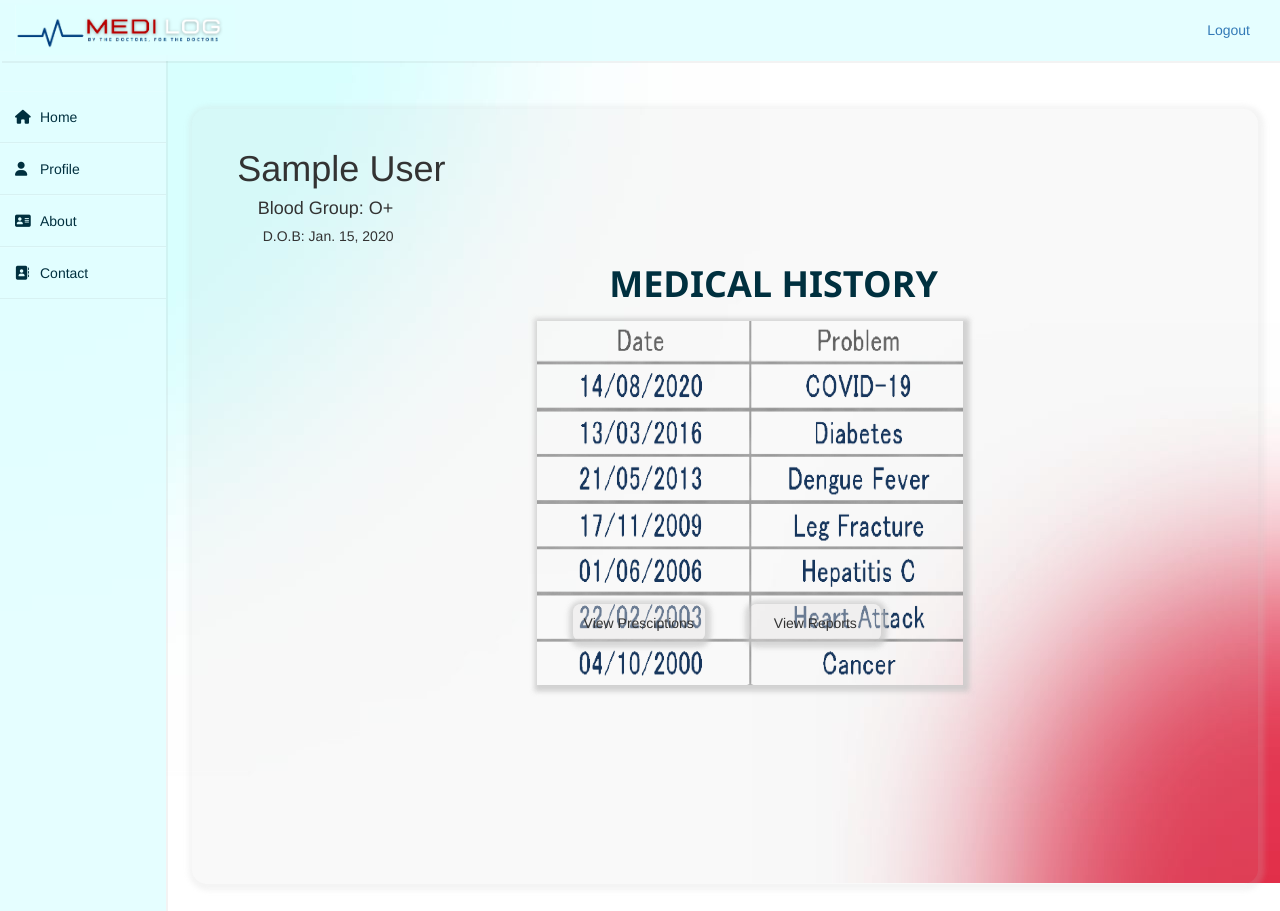
After one commit to ask4shahzaib/MediLog, a Django app: template BackEndApp/templates/BackEndApp/Summary.html in a window 1280 px wide. The commit adds this page. Run offline with Django 3.2, Linux system fonts and the light colour scheme; the template is opened without the code that fills it: values that come from a table or form of the project are taken from there, others are empty; tables that the repository leaves empty hold one stand-in row (values such as "Sample post"); some libraries are stand-ins or nearby versions.

Commit message:
Summary Page working

```diff
--- a/BackEndApp/templates/BackEndApp/Profile.html
+++ b/BackEndApp/templates/BackEndApp/Profile.html
@@ -53,6 +53,8 @@
                 {% if patient%}
                 <li class="li1"><a href="{% url 'feed' %}"><i class="fas fa-home"></i>Home</a></li>
                 <li class="li1"><a href="{% url 'profile' %}"><i class="fas fa-user"></i>Profile</a></li>
+                <li><a href="{% url 'summary' %}"><i class="fas fa-laptop-medical"></i>Summary</a></li>
+                <li><a href="#"><i class="fas fa-laptop-medical"></i>Summary</a></li>
                 <li class="li1"><a href="#"><i class="glyphicon glyphicon-ok" style="padding-right: 9px;"></i>Trusted
                         Contact</a></li>
                 <li class="li1"><a href="#"><i class="fas fa-users"></i>View Connections</a></li>
--- /dev/null
+++ b/BackEndApp/templates/BackEndApp/Summary.html
@@ -0,0 +1,86 @@
+{%load static%}
+<!DOCTYPE html>
+<html>
+
+<head>
+    <title>Summary</title>
+
+    <link rel="JavaScript" href="{% static '/js/index.js' %}" />
+    <link rel="stylesheet" href="{% static '/css/styles.css' %}" />
+    <link rel="icon" href="{% static 'images/UI/favicon1.ico' %}" />
+    <link rel="preconnect" href="https://fonts.gstatic.com">
+    <link href="https://fonts.googleapis.com/css2?family=Poppins:wght@300&display=swap" rel="stylesheet">
+    <link rel="stylesheet" href="https://maxcdn.bootstrapcdn.com/bootstrap/3.4.1/css/bootstrap.min.css">
+    <link rel="JavaScript" href="{% static '/js/index.js' %}" />
+    <script src="https://kit.fontawesome.com/b99e675b6e.js"></script>
+    <link href="http://maxcdn.bootstrapcdn.com/bootstrap/3.2.0/css/bootstrap.min.css" rel="stylesheet">
+    <script src="http://ajax.googleapis.com/ajax/libs/jquery/1.7.1/jquery.min.js"></script>
+    <link rel="stylesheet" href="http://cdn.datatables.net/1.10.2/css/jquery.dataTables.min.css">
+    </style>
+    <script type="text/javascript" src="http://cdn.datatables.net/1.10.2/js/jquery.dataTables.min.js"></script>
+    <script type="text/javascript" src="http://maxcdn.bootstrapcdn.com/bootstrap/3.2.0/js/bootstrap.min.js"></script>
+
+
+</head>
+
+<body class="bBody">
+
+    <!-- rgb(227, 254, 255); -->
+    <nav class="navbar navbar-fixed-top" style="background-color: rgba(227, 254, 255, 0.9); padding: 5px 0px; margin: 0px 0px; box-shadow: 2px 2px rgba(134, 133, 133, 0.1);">
+        <div class="container-fluid">
+
+            <div class="navbar-header">
+                <a href="#" class="navbar-left">
+                    <!--<span class="glyphicon glyphicon-search"></span>-->
+                    <img src="{% static 'images/UI/logo.png' %}" width="auto" height="50px">
+                </a>
+            </div>
+
+            <div class="collapse navbar-collapse navbar-right" id="navbarSupportedContent">
+
+                <ul class="nav navbar-nav float-left ml-auto">
+                    <li><a href="{% url 'logout' %}">Logout</span></a></li>
+                </ul>
+            </div>
+
+        </div>
+    </nav>
+
+
+
+    <div class="wrapper">
+        <div class="sidebar">
+            <ul class="ul1">
+                {% if check%}
+                <li class="li1"><a href="{% url 'feed' %}"><i class="fas fa-home"></i>Home</a></li>
+                <li class="li1"><a href="{% url 'profile' %}"><i class="fas fa-user"></i>Profile</a></li>
+                <li><a href="{% url 'summary' %}"><i class="fas fa-laptop-medical"></i>Summary</a></li>
+                <li class="li1"><a href="#"><i class="glyphicon glyphicon-ok" style="padding-right: 9px;"></i>Trusted
+                        Contact</a></li>
+                <li class="li1"><a href="#"><i class="fas fa-users"></i>View Connections</a></li>
+                <li class="li1"><a href="#"><i class="fas fa-address-book"></i>Contact Us</a></li>
+                {%endif%} {%if not check%}
+                <!-- Doctor's Sidebar  -->
+                <li class="li1"><a href="{% url 'feed' %}"><i class="fas fa-home"></i>Home</a></li>
+                <li class="li1"><a href="{% url 'profile' %}"><i class="fas fa-user"></i>Profile</a></li>
+                <li class="li1"><a href="#"><i class="fas fa-address-card"></i>About</a></li>
+                <li class="li1"><a href="#"><i class="fas fa-address-book"></i>Contact</a></li>
+                {%endif%}
+            </ul>
+
+        </div>
+
+    </div>
+
+
+    <div class="usableBody">
+        {% block content%}
+        <h1 style="padding-left: 2%;">{{patient}}</h1>
+        <h4 style="padding-left: 4%;">Blood Group: O+</h4>
+        <h5 style="padding-left: 4.5%;">D.O.B: {{patient.dob}}</h5>
+
+        <h1 style="padding-left: 38.6%; font-weight:600; font-family: 'Segoe UI', Tahoma, Geneva, Verdana, sans-serif; color: #00303f;">MEDICAL HISTORY</h1>
+        <img src="{% static 'images/UI/summary.png' %}" alt=" " class="summaryOfPatient">
+        <button type="" value="" style="margin-left: 35%;" class="viewButton">View Presciptions</button>
+        <button type="" value="" class="viewButton" style="margin-left: 4%;">View Reports</button> {%endblock%}
+    </div>
--- a/BackEndApp/templates/BackEndApp/doctorHomePage.html
+++ b/BackEndApp/templates/BackEndApp/doctorHomePage.html
@@ -50,8 +50,9 @@
 
         <!-- Search  bar of doctor to search patient by CNIC -->
         <div class="sBar">
-            <form action="">
-                <input type="text" class="form-control" placeholder="Search Patient - by CNIC">
+            <form action="/summary/" method="POST">
+                {%csrf_token%}
+                <input type="text" name="cnic" class="form-control" placeholder="Search Patient - by CNIC">
             </form>
         </div>
 
--- a/BackEndApp/templates/BackEndApp/patientHomePage.html
+++ b/BackEndApp/templates/BackEndApp/patientHomePage.html
@@ -44,6 +44,7 @@
             <ul class="ul1">
                 <li class="li1"><a href="{% url 'feed' %}"><i class="fas fa-home"></i>Home</a></li>
                 <li class="li1"><a href="{% url 'profile' %}"><i class="fas fa-user"></i>Profile</a></li>
+                <li><a href="{% url 'summary' %}"><i class="fas fa-laptop-medical"></i>Summary</a></li>
                 <li class="li1"><a href="#"><i class="glyphicon glyphicon-ok" style="padding-right: 9px;"></i>Trusted Contact</a></li>
                 <li class="li1"><a href="#"><i class="fas fa-users"></i>View Connections</a></li>
                 <li class="li1"><a href="#"><i class="fas fa-address-book"></i>Contact Us</a></li>
--- a/BackEndApp/urls.py
+++ b/BackEndApp/urls.py
@@ -9,7 +9,7 @@ urlpatterns = [
     path('logout/', views.logoutUser, name='logout'),
     path('prescription/', views.prescription, name='prescription'),
     path('profile/', views.profile, name='profile'),
-
+    path('summary/', views.summary, name='summary'),
     path('reset_password/',
          auth_views.PasswordResetView.as_view(
              template_name="BackEndApp/password_reset.html"),
--- a/static/css/styles.css
+++ b/static/css/styles.css
@@ -1,8 +1,6 @@
 .signUpBody {
-    /* background-image: url("images/login.jpg"); */
     background-image: url("/images/UI/Signup92.jpg");
     background-repeat: no-repeat;
-    /* background-size:cover; */
     background-size: 100%;
     font-family: 'Montserrat', sans-serif;
     background-attachment: fixed;
@@ -30,7 +28,6 @@
 /**************************************************** classes **************************************************/
 
 .logo {
-    /*logo orientation at signup page*/
     height: 15%;
     width: 35%;
     position: relative;
@@ -68,8 +65,19 @@
     position: absolute;
     left: 15%;
     top: 12%;
-    bottom: 12%;
-    /* height: 100%; */
+    height: 85%;
+    width: 83.3%;
+    box-shadow: 1.5px 1.5px 5px 5px rgba(199, 199, 199, 0.2);
+    border-radius: 15px;
+    background-color: rgba(199, 199, 199, 0.1);
+}
+
+.usableBody2 {
+    padding: 20px 25px;
+    position: absolute;
+    left: 15%;
+    top: 12%;
+    margin-bottom: 12%;
     height: fit-content;
     width: 83.3%;
     box-shadow: 1.5px 1.5px 5px 5px rgba(199, 199, 199, 0.2);
@@ -84,17 +92,15 @@
     text-align: center;
     display: flex;
     justify-content: center;
-    padding: 0.5% 2.5%;
-    height: fit-content;
+    padding: 1% 2.5%;
+    height: auto;
     width: auto;
-    /* border-radius: 0.8em; */
     position: absolute;
     background-color: #bce6eb;
     color: black;
     opacity: 0.8;
     left: 10%;
-    /* top: 2.5%; */
-    /* box-shadow: 1px 1px 2px 2px #888888; */
+    top: 2.5%;
 }
 
 .login_ {
@@ -118,7 +124,7 @@
 .animate {
     display: block;
     letter-spacing: 1px;
-    padding-top: 0px;
+    padding-top: 2px;
     text-align: center;
 }
 
@@ -192,11 +198,11 @@
     border: 2px solid #00303f;
     font-size: 15px;
     letter-spacing: 2px;
-    padding: 10px 110px;
+    padding: 20px 110px;
     text-transform: uppercase;
     cursor: pointer;
     display: inline-block;
-    margin: 15px 30px;
+    margin: 20px 30px;
     -webkit-transition: all 0.4s;
     -moz-transition: all 0.4s;
     transition: all 0.4s;
@@ -245,7 +251,7 @@
 }
 
 .wrapper .sidebar {
-    width: fit-content;
+    width: 13%;
     height: 100%;
     background: rgba(227, 254, 255, 0.9);
     padding: 40px 0px;
@@ -285,27 +291,6 @@
     color: rgb(227, 254, 255);
 }
 
-
-/* .wrapper .sidebar .social_media{
-  position: absolute;
-  bottom: 120px;
-  left: 50%;
-  transform: translateX(-50%);
-  display: flex;
-}
-.wrapper .sidebar .social_media a{
-  display: block;
-  width: 40px;
-  background: #00303f;
-  height: 40px;
-  line-height: 45px;
-  text-align: center;
-  margin: 0 5px;
-  color: rgb(227,254,255);
-  border-top-left-radius: 5px;
-  border-top-right-radius: 5px;
-} */
-
 .main_content {
     display: inline;
     width: 100%;
@@ -317,20 +302,8 @@
     background: #fff;
     color: #717171;
     border-right: 3px solid #717171;
-    /* border-bottom: 5px solid #e0e4e8; */
     border-bottom: 5px solid black;
 }
-
-
-/*
-.wrapper .main_content .info{
-  margin: 20px;
-  color: #717171;
-  line-height: 25px;
-}
-.wrapper .main_content .info div{
-  margin-bottom: 20px;
-} */
 
 
 /******************************************************************** CSS for internal segments ****************************************/
@@ -449,7 +422,6 @@
 .has-search .form-control-feedback {
     position: absolute;
     top: 5em;
-    /* z-index: 2; */
     display: block;
     width: 2.375rem;
     height: 2.375rem;
@@ -522,7 +494,7 @@
     opacity: 0.8;
     left: 35%;
     right: 35%;
-    top: 13.7%;
+    top: 25%;
     border-radius: 10px;
     box-shadow: 1.5px 1.5px 5px 5px rgba(102, 102, 102, 0.2);
 }
@@ -582,3 +554,29 @@
     -webkit-transform: translateY(-74px);
     transform: translateY(-48px);
 }
+
+.summaryOfPatient {
+    position: absolute;
+    margin-left: 30%;
+    margin-top: 0.7%;
+    height: 47%;
+    width: 40%;
+    box-shadow: 1.5px 1.5px 5px 5px rgba(199, 199, 199, 0.8);
+}
+
+.viewButton {
+    position: relative;
+    box-shadow: 1px 1.5px 5px 5px rgba(199, 199, 199, 0.7);
+    border-radius: 8px;
+    border: white;
+    background-color: rgba(230, 227, 227, 0.4);
+    width: 13%;
+    height: 5%;
+    margin-top: 28.6%;
+}
+
+.viewButton:hover,
+.viewButton:focus {
+    background-color: #00303f;
+    color: white;
+}
```
Also changed, not shown: BackEndApp/views.py (+29 -0 lines), static/images/UI/summary.png (added).
